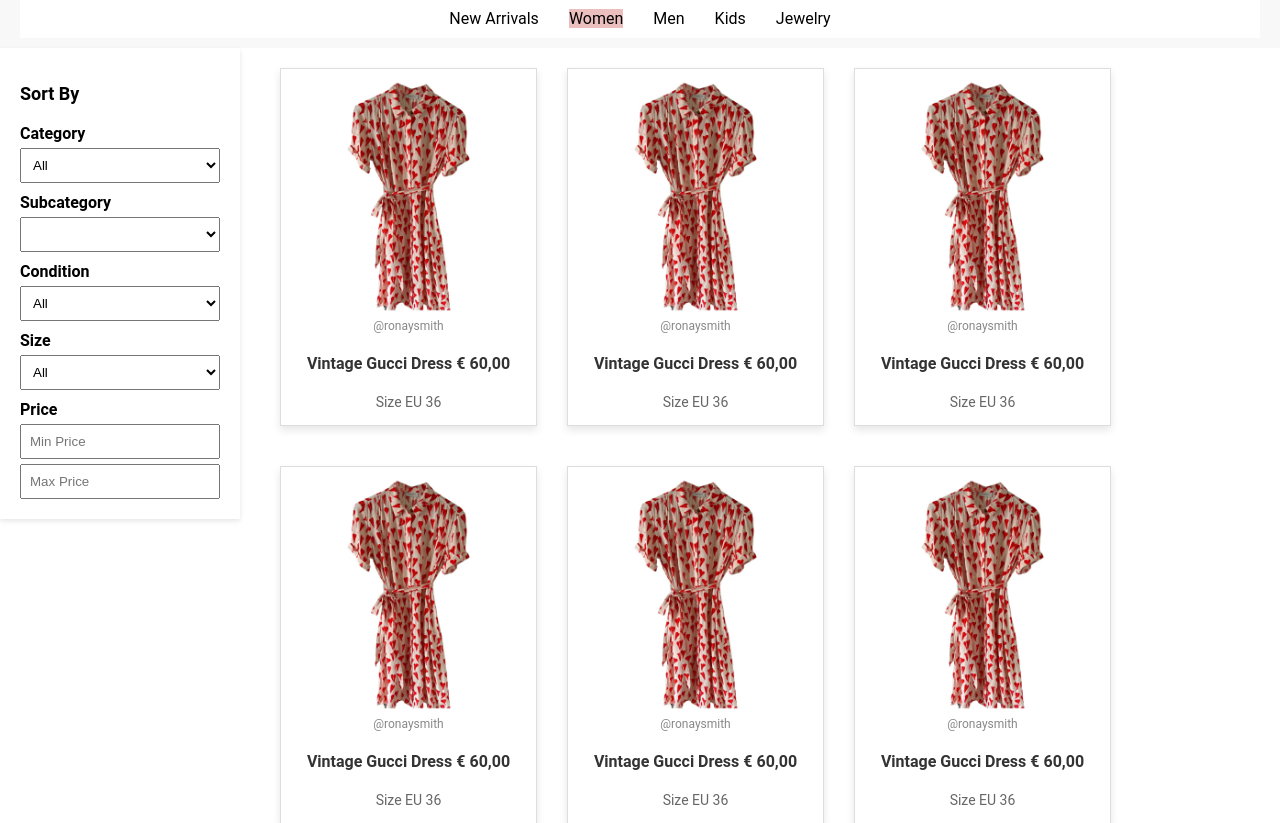
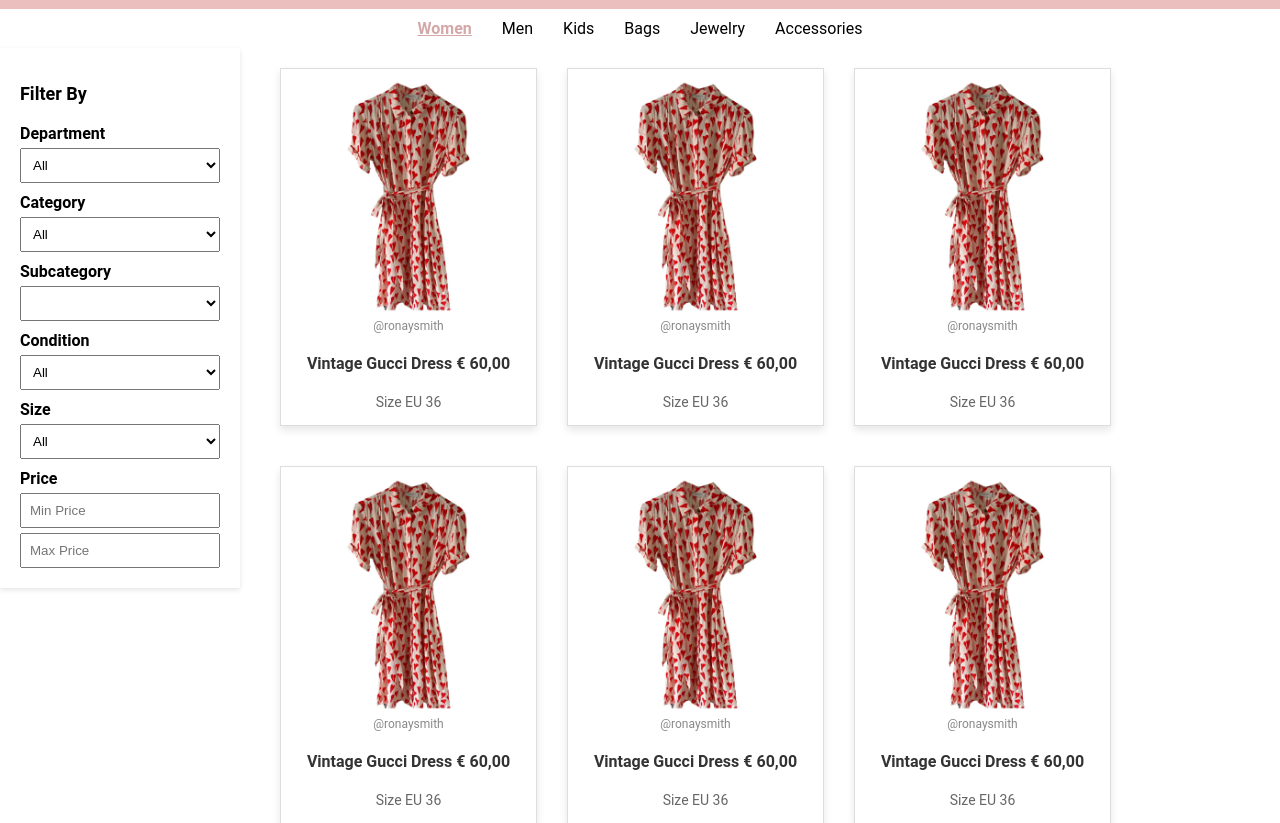
Before and after one commit to FEUP-LTW-2024/ltw-project-2024-ltw01g08, a PHP site: page /women_section.html in a window 1280 px wide. Shown: the part 311-1134 px from the top of the page. Run offline with PHP 8.4, Linux system fonts and the light colour scheme; lists and menus that the app fills with data are empty.

Commit message:
continuing working on filter

```diff
--- a/women_section.css
+++ b/women_section.css
@@ -14,7 +14,7 @@ body, html {
 }
 
 header {
-    background-color: #F8F8F8;
+    background-color: #ECBFBF;
     padding: 10px 20px;
 }
 
@@ -54,10 +54,12 @@ header {
     color: #000000;
 }
 
-.pink-highlight {
+.navbar a.pink-highlight {
     color: var(--darkerpink);
-    background: var(--lightpink);
+    font-weight: bold;
+    text-decoration: underline;
 }
+
 
 .products {
     display: flex;
--- a/women_section.html
+++ b/women_section.html
@@ -17,20 +17,34 @@
                 <span>P</span>
                 <img src="shopping_cart_icon.png" alt="Shopping Cart">
             </div>
-        </div>
+
+    </header>
+
+    <main>
+    </div>
         <nav class="navbar">
-            <a href="#">New Arrivals</a>
             <a href="#" class="pink-highlight">Women</a>
             <a href="#">Men</a>
             <a href="#">Kids</a>
+            <a href="#">Bags</a>
             <a href="#">Jewelry</a>
+            <a href="#">Accessories</a>
+
         </nav>
-    </header>
+        <aside class="filter-sidebar">
+            <h2>Filter By</h2>
+            <form id="filters">
+                <label for="department">Department</label>
+                <select id="category" onchange="updateSubcategories();">
+                    <option value="all">All</option>
+                    <option value="women">Women</option>
+                    <option value="men">Men</option>
+                    <option value="kids">Kids</option>
+                    <option value="bags">Bags</option>
+                    <option value="Jewelry">Jewelry</option>
+                    <option value="accessories">Accessories</option>
+                </select>
 
-    <main>
-        <aside class="filter-sidebar">
-            <h2>Sort By</h2>
-            <form id="filters">
                 <label for="category">Category</label>
                 <select id="category" onchange="updateSubcategories();">
                     <option value="all">All</option>
```
Also changed, not shown: index.html (+4 -4 lines).
